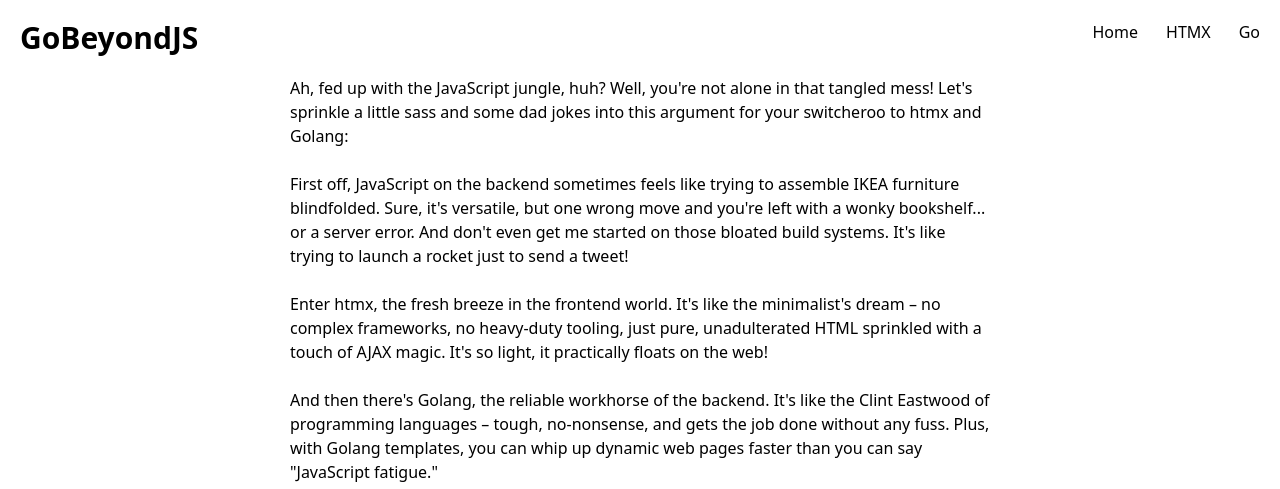
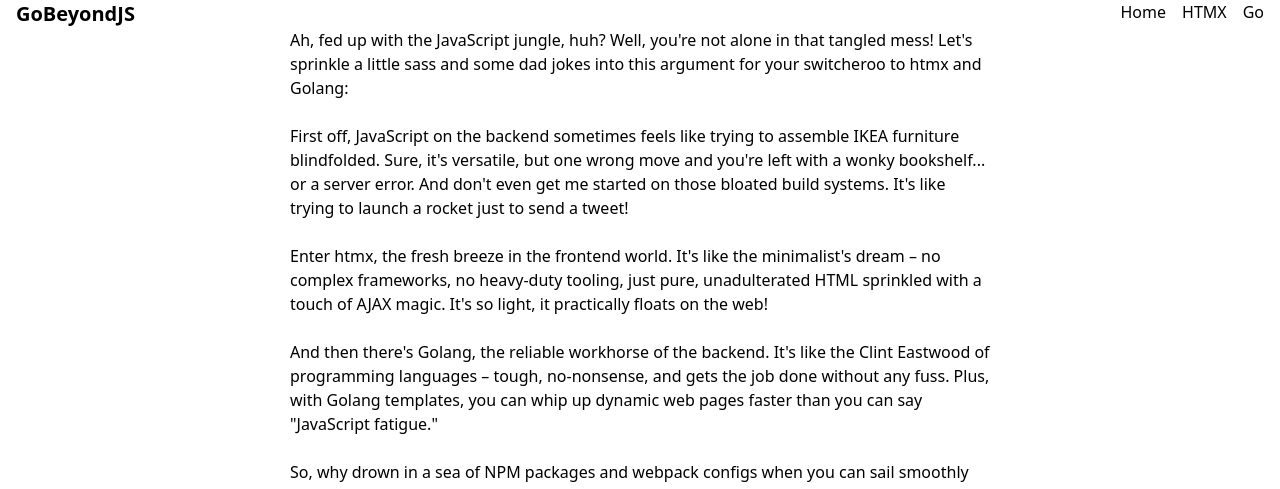
Before and after one commit to ydkulks/GoBeyondJS, a website: page public/index.html in a window 1280 px wide. Shown: the top 489 px of the page. Drawn offline with Linux system fonts and the light colour scheme.

Commit message:
Fix: Navbar style
- Fixed nav bar style issue
- Upgraded outdated packages

```diff
--- a/public/components/script.js
+++ b/public/components/script.js
@@ -5,10 +5,10 @@
   }
   connectedCallback() {
     this.innerHTML = `
-    <div class="flex justify-between m-5">
-      <h1 class="text-3xl font-bold">GoBeyondJS</h1>
+    <div class="flex justify-between mx-4">
+      <h1 class="text-xl font-bold">GoBeyondJS</h1>
       <nav id="navbar">
-         <ul class="flex space-x-7 "hx-boost="true">
+         <ul class="flex gap-4"hx-boost="true">
           <li class="hover:underline rounded-md"><a href="/">Home</a></li>
           <li class="hover:underline rounded-md"><a href="/htmx">HTMX</a></li>
           <li class="hover:underline rounded-md"><a href="/go">Go</a></li>
```
Also changed, not shown: public/output.css, 1 other file.
